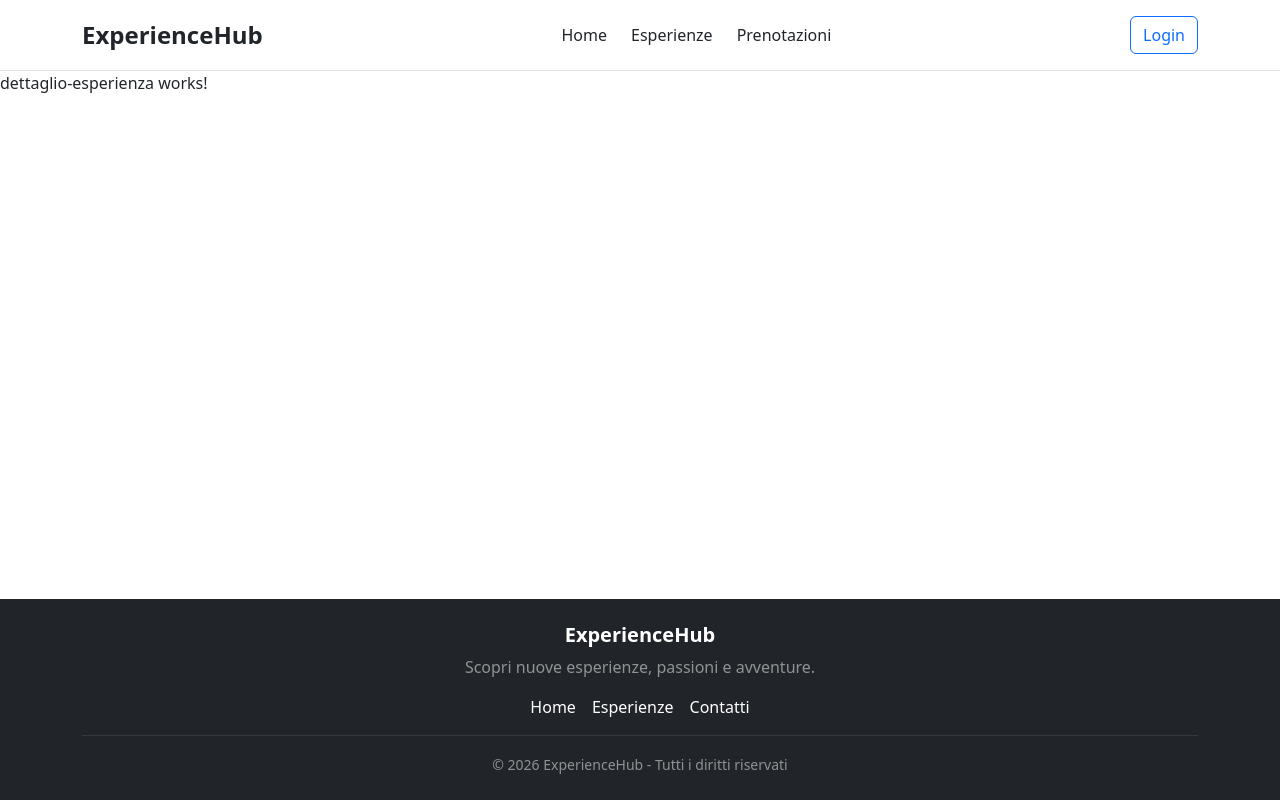
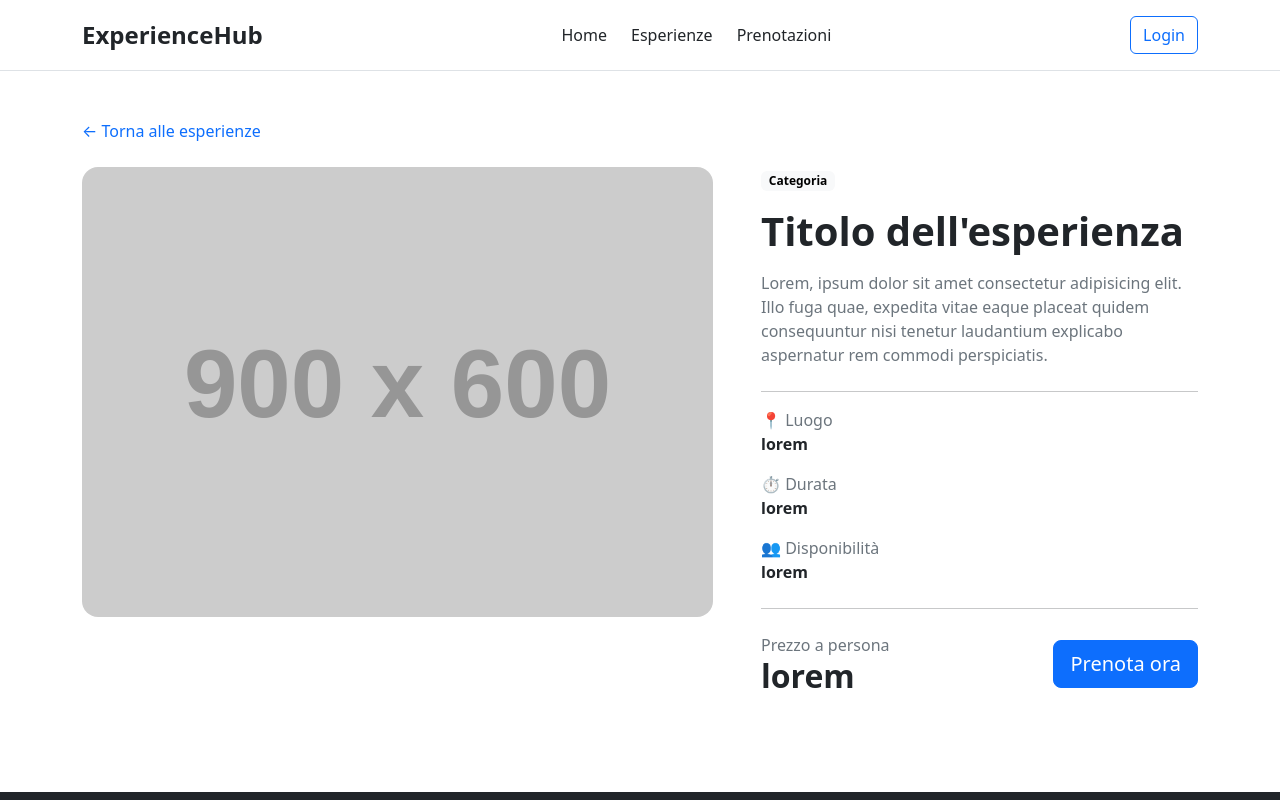
Before and after one commit to andrea-mosca/ExperienceHub, an Angular app: page /esperienza/1 in a window 1280 px wide. Shown: the top 800 px of the page. Built offline with nearby package versions, Linux system fonts and the light colour scheme.

Commit message:
pagina dettaglio esperienza

```diff
--- a/src/app/pages/dettaglio-esperienza/dettaglio-esperienza.css
+++ b/src/app/pages/dettaglio-esperienza/dettaglio-esperienza.css
@@ -0,0 +1,4 @@
+.experience-image {
+    height: 450px;
+    object-fit: cover;
+}
--- a/src/app/pages/dettaglio-esperienza/dettaglio-esperienza.html
+++ b/src/app/pages/dettaglio-esperienza/dettaglio-esperienza.html
@@ -1 +1,78 @@
-<p>dettaglio-esperienza works!</p>
+<div class="container py-5">
+
+    <!-- Navigazione -->
+    <div class="mb-4">
+        <a routerLink="/esperienze" class="text-decoration-none">
+            ← Torna alle esperienze
+        </a>
+    </div>
+
+    <div class="row g-5">
+
+        <!-- Immagine esperienza -->
+        <div class="col-lg-7">
+
+            <img src="https://placehold.co/900x600?text=Esperienza" alt="Immagine dell'esperienza"
+                class="img-fluid rounded-4 w-100 experience-image">
+
+        </div>
+
+        <!-- Informazioni esperienza -->
+        <div class="col-lg-5">
+
+            <span class="badge text-bg-light mb-3">
+                Categoria
+            </span>
+
+            <h1 class="fw-bold mb-3">
+                Titolo dell'esperienza
+            </h1>
+
+            <p class="text-secondary mb-4">
+                Lorem, ipsum dolor sit amet consectetur adipisicing elit. Illo fuga quae, expedita vitae eaque placeat
+                quidem consequuntur nisi tenetur laudantium explicabo aspernatur rem commodi perspiciatis.
+            </p>
+
+            <hr>
+
+            <!-- Informazioni aggiuntive -->
+            <div class="mb-4">
+
+                <div class="mb-3">
+                    <span class="text-secondary">📍 Luogo</span>
+                    <p class="fw-semibold mb-0">lorem</p>
+                </div>
+
+                <div class="mb-3">
+                    <span class="text-secondary">⏱ Durata</span>
+                    <p class="fw-semibold mb-0">lorem</p>
+                </div>
+
+                <div class="mb-3">
+                    <span class="text-secondary">👥 Disponibilità</span>
+                    <p class="fw-semibold mb-0">lorem</p>
+                </div>
+
+            </div>
+
+            <hr>
+
+            <!-- Prezzo e prenotazione -->
+            <div class="d-flex justify-content-between align-items-center mt-4">
+
+                <div>
+                    <span class="text-secondary">Prezzo a persona</span>
+                    <h2 class="fw-bold mb-0">lorem</h2>
+                </div>
+
+                <button class="btn btn-primary btn-lg">
+                    Prenota ora
+                </button>
+
+            </div>
+
+        </div>
+
+    </div>
+
+</div>
--- a/src/app/pages/dettaglio-esperienza/dettaglio-esperienza.ts
+++ b/src/app/pages/dettaglio-esperienza/dettaglio-esperienza.ts
@@ -1,8 +1,8 @@
 import { Component } from '@angular/core';
-
+import { RouterLink } from '@angular/router';
 @Component({
   selector: 'app-dettaglio-esperienza',
-  imports: [],
+  imports: [RouterLink],
   templateUrl: './dettaglio-esperienza.html',
   styleUrl: './dettaglio-esperienza.css',
 })
```
